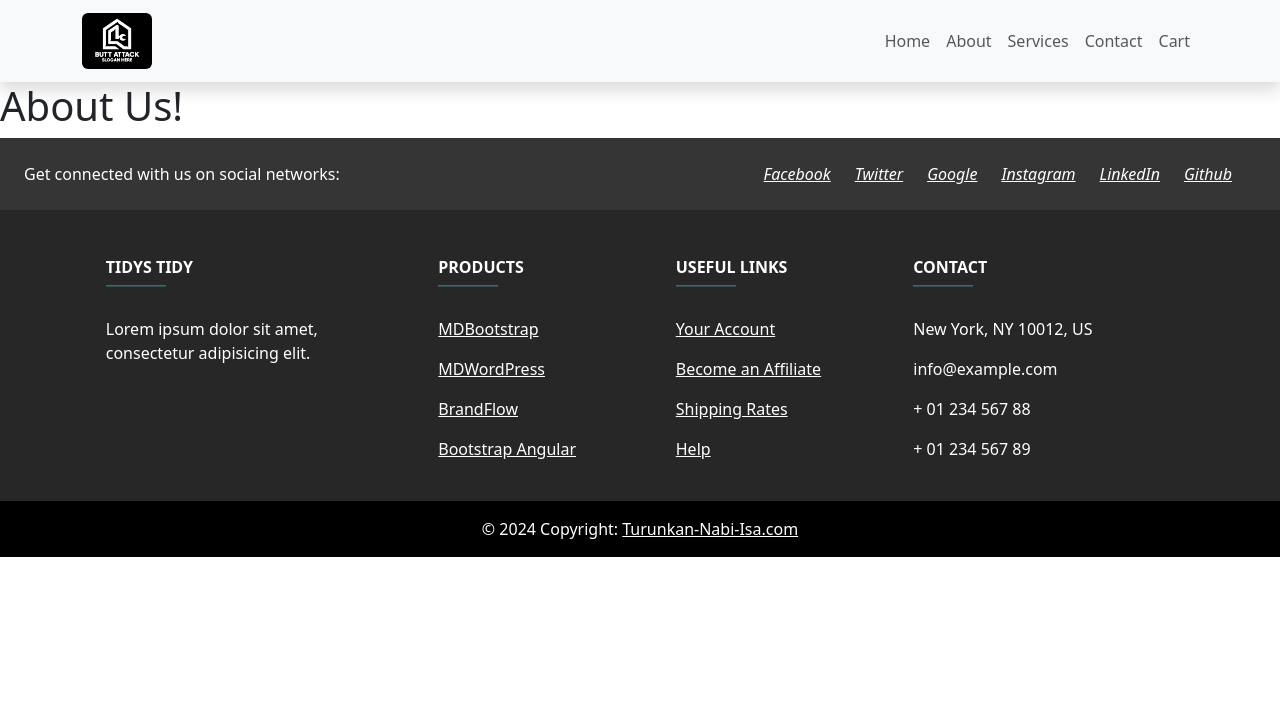
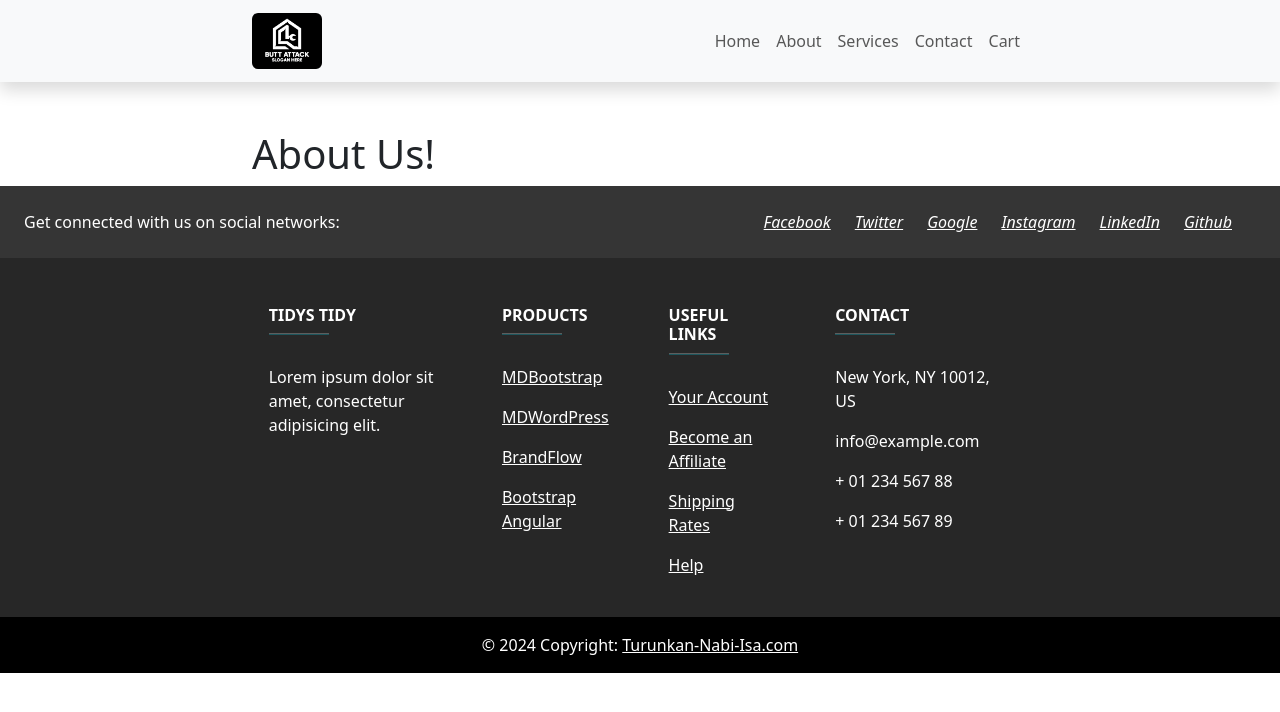
Before and after one commit to DallasSteele/Metpen, a Nuxt app: page /about in a window 1280 px wide. Shown: the top 712 px of the page. Built offline with nearby package versions, Linux system fonts and the light colour scheme.

Commit message:
Latest
without an authentication

```diff
--- a/package.json
+++ b/package.json
@@ -15,6 +15,5 @@
     "vue": "^2.7.10",
     "vue-server-renderer": "^2.7.10",
     "vue-template-compiler": "^2.7.10"
-  },
-  "devDependencies": {}
+  }
 }
--- a/pages/about.vue
+++ b/pages/about.vue
@@ -1,5 +1,5 @@
 <template>
-  <div>
+  <div class="container mt-5">
     <h1>About Us!</h1>
   </div>
 </template>
@@ -16,5 +16,7 @@ export default {
 </script>
 
 <style>
-
+ .container {
+  max-width: 800px;
+}
 </style>
--- a/pages/services.vue
+++ b/pages/services.vue
@@ -1,5 +1,5 @@
 <template>
-    <div>
+    <div class="container mt-5">
       <h1>Our Services!</h1>
     </div>
   </template>
@@ -16,5 +16,7 @@
   </script>
 
   <style>
-
+   .container {
+  max-width: 800px;
+}
   </style>
```
Also changed, not shown: 1 other file (tests, documents, lock files or other folders).
